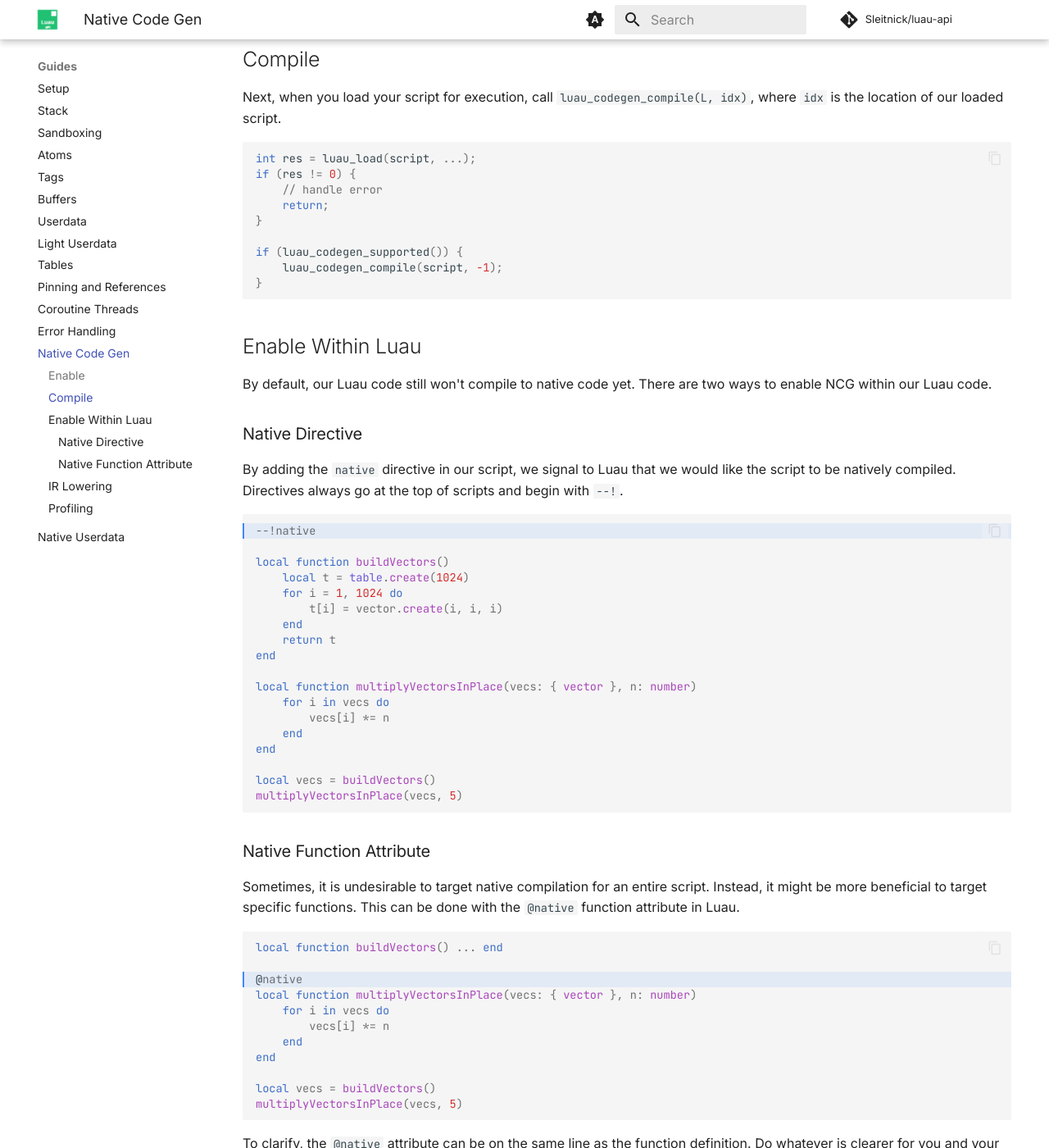
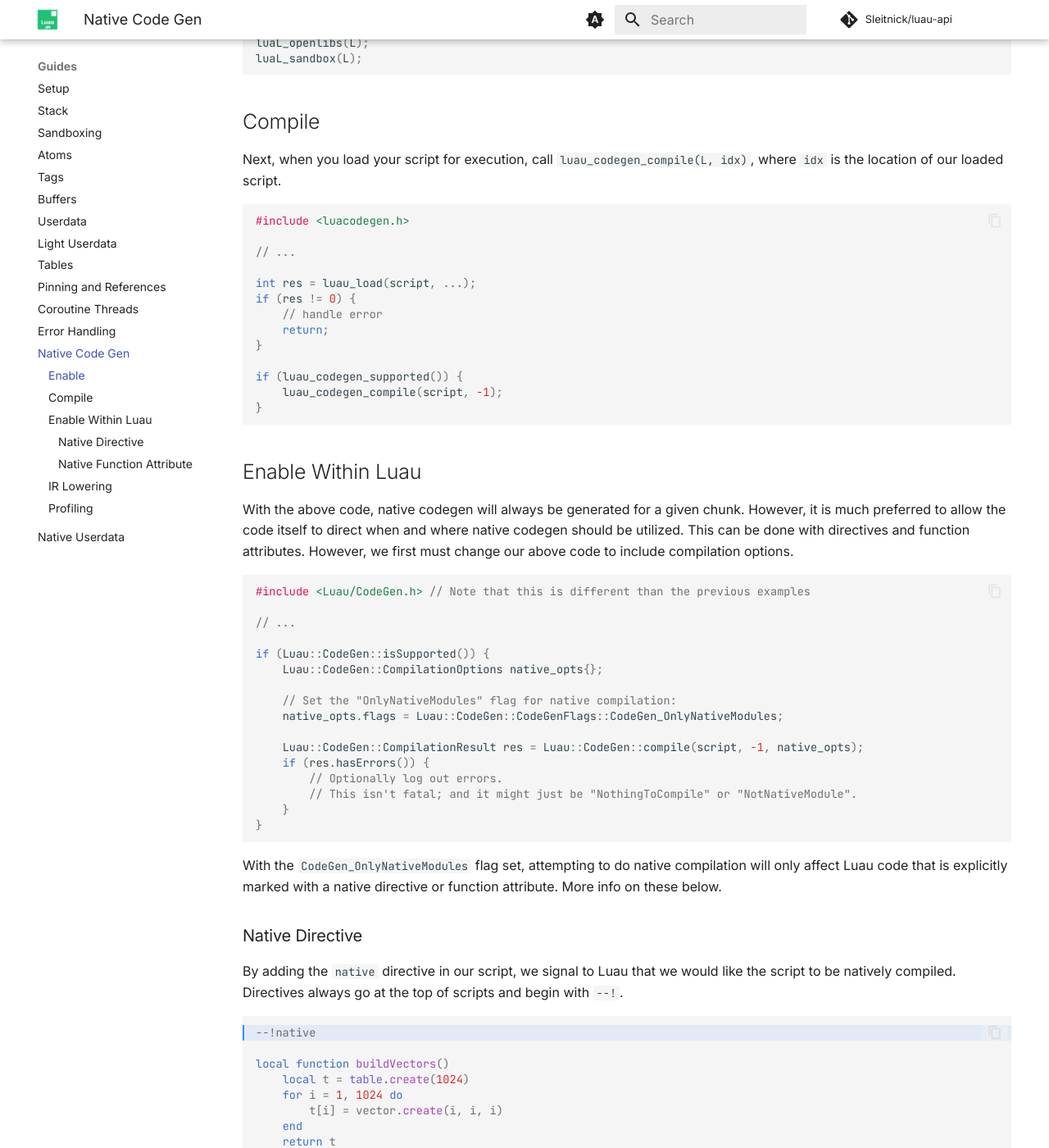
Before and after one commit to Sleitnick/luau-api, an MkDocs documentation site: the page built from docs/guides/native.md, in a window 1280 px wide and 1400 px high, scrolled down 637 px. Shown: the whole window at 82% size. Built offline with MkDocs 1.6.1 and Material for MkDocs 9.7.7, drawn with Linux system fonts in a browser that asks for light colours; comment, search, counter and statistics services are not loaded; some of the changed text lies outside the part shown.

Commit message:
Clarify native compilation code

````diff
--- a/docs/guides/native.md
+++ b/docs/guides/native.md
@@ -7,6 +7,10 @@ The first step to enable NCG is to check if it is supported, and then create the
 ## Enable
 
 ```cpp title="Enable NCG" hl_lines="3-5"
+#include <luacodegen.h>
+
+// ...
+
 lua_State* L = luaL_newstate();
 
 if (luau_codegen_supported()) {
@@ -22,6 +26,10 @@ luaL_sandbox(L);
 Next, when you load your script for execution, call `luau_codegen_compile(L, idx)`, where `idx` is the location of our loaded script.
 
 ```cpp
+#include <luacodegen.h>
+
+// ...
+
 int res = luau_load(script, ...);
 if (res != 0) {
     // handle error
@@ -35,7 +43,28 @@ if (luau_codegen_supported()) {
 
 ## Enable Within Luau
 
-By default, our Luau code still won't compile to native code yet. There are two ways to enable NCG within our Luau code.
+With the above code, native codegen will always be generated for a given chunk. However, it is much preferred to allow the code itself to direct when and where native codegen should be utilized. This can be done with directives and function attributes. However, we first must change our above code to include compilation options.
+
+```cpp
+#include <Luau/CodeGen.h> // Note that this is different than the previous examples
+
+// ...
+
+if (Luau::CodeGen::isSupported()) {
+    Luau::CodeGen::CompilationOptions native_opts{};
+
+    // Set the "OnlyNativeModules" flag for native compilation:
+    native_opts.flags = Luau::CodeGen::CodeGenFlags::CodeGen_OnlyNativeModules;
+
+    Luau::CodeGen::CompilationResult res = Luau::CodeGen::compile(script, -1, native_opts);
+    if (res.hasErrors()) {
+        // Optionally log out errors.
+        // This isn't fatal; and it might just be "NothingToCompile" or "NotNativeModule".
+    }
+}
+```
+
+With the `CodeGen_OnlyNativeModules` flag set, attempting to do native compilation will only affect Luau code that is explicitly marked with a native directive or function attribute. More info on these below.
 
 ### Native Directive
 
````
